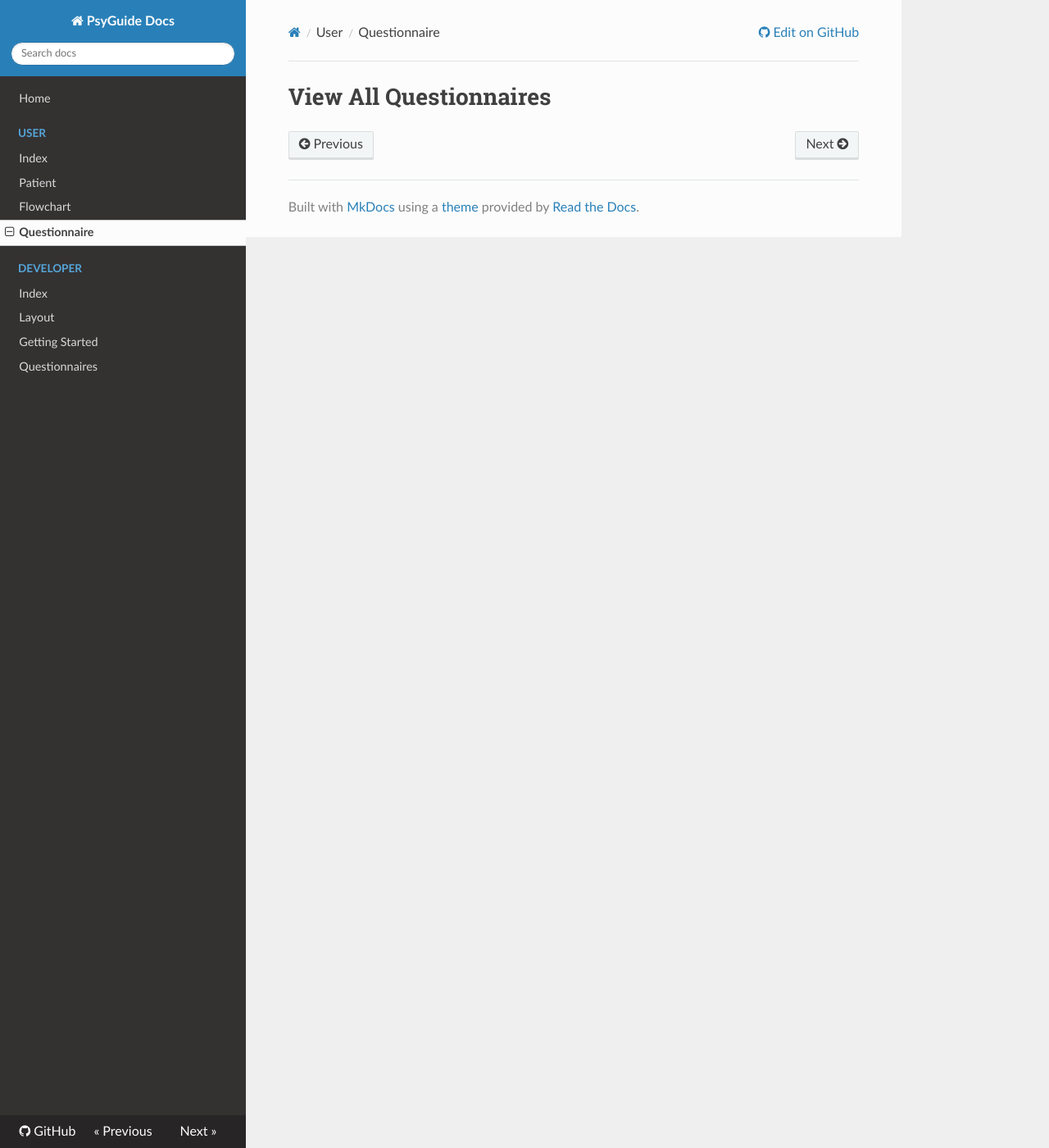
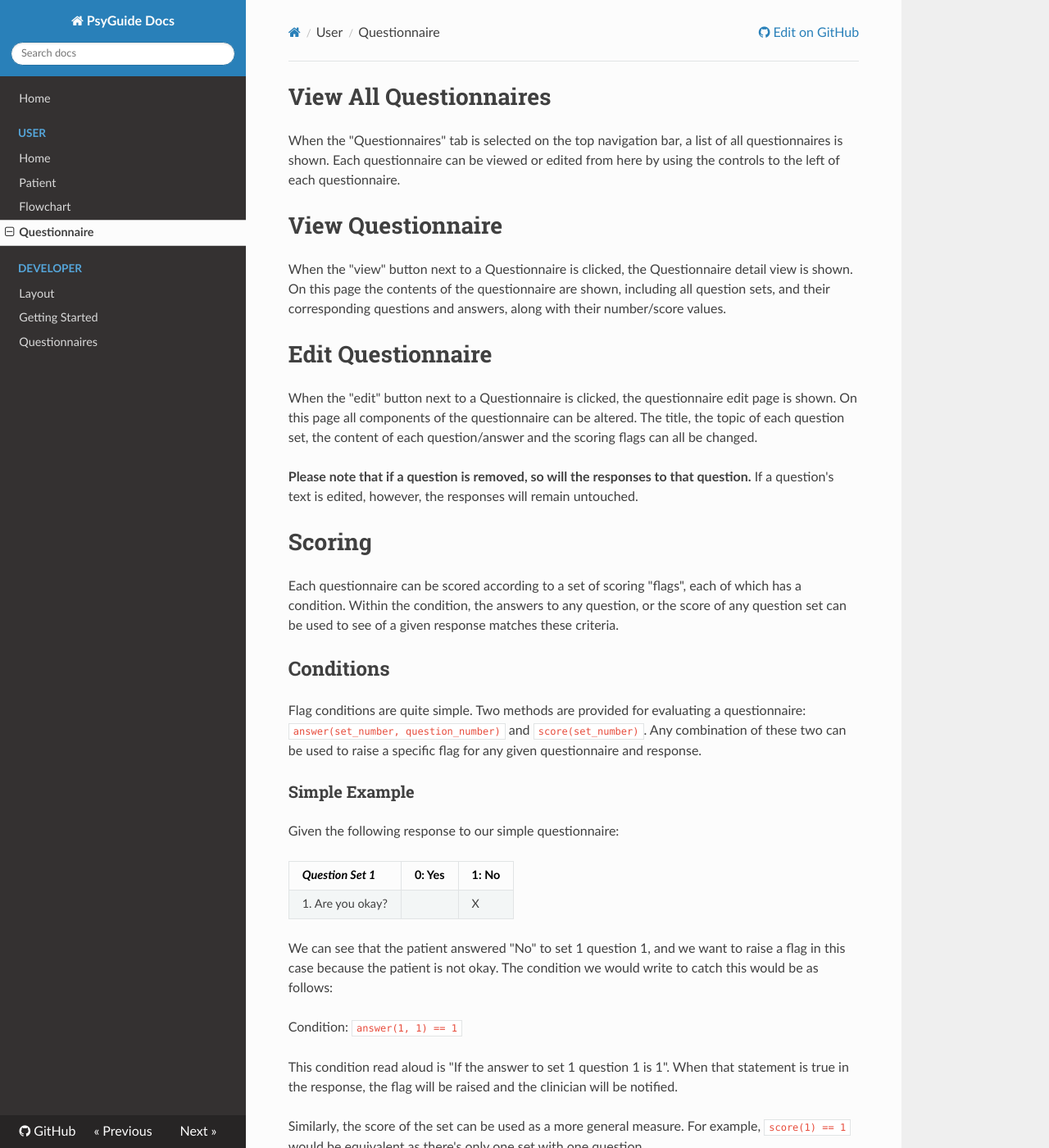
Before and after one commit to ToniaSchlick/PsyGuide, an MkDocs documentation site: the page built from docs/user/questionnaire.md, in a window 1280 px wide and 1400 px high. Shown: the whole window at 82% size. Built offline with MkDocs 1.6.1, drawn with Linux system fonts in a browser that asks for light colours; nearby versions of some CDN libraries; some of the changed text lies outside the part shown.

Commit message:
Update docs

````diff
--- a/docs/user/questionnaire.md
+++ b/docs/user/questionnaire.md
@@ -1 +1,57 @@
 # View All Questionnaires
+
+When the "Questionnaires" tab is selected on the top navigation bar, a list of all questionnaires is shown.  Each questionnaire can be viewed or edited from here by using the controls to the left of each questionnaire.
+
+# View Questionnaire
+
+When the "view" button next to a Questionnaire is clicked, the Questionnaire detail view is shown.  On this page the contents of the questionnaire are shown, including all question sets, and their corresponding questions and answers, along with their number/score values.
+
+# Edit Questionnaire
+
+When the "edit" button next to a Questionnaire is clicked, the questionnaire edit page is shown.  On this page all components of the questionnaire can be altered.  The title, the topic of each question set, the content of each question/answer and the scoring flags can all be changed.
+
+**Please note that if a question is removed, so will the responses to that question.**  If a question's text is edited, however, the responses will remain untouched.
+
+# Scoring
+
+Each questionnaire can be scored according to a set of scoring "flags", each of which has a condition.  Within the condition, the answers to any question, or the score of any question set can be used to see of a given response matches these criteria.
+
+## Conditions
+
+Flag conditions are quite simple.  Two methods are provided for evaluating a questionnaire: `answer(set_number, question_number)` and `score(set_number)`.  Any combination of these two can be used to raise a specific flag for any given questionnaire and response.
+
+### Simple Example
+
+Given the following response to our simple questionnaire:
+
+
+
+| *Question Set 1*                   | 0: Yes | 1: No |
+|------------------------------------|--------|-------|
+| 1. Are you okay?                   |        |   X   |
+
+We can see that the patient answered "No" to set 1 question 1, and we want to raise a flag in this case because the patient is not okay.  The condition we would write to catch this would be as follows:
+
+Condition: `answer(1, 1) == 1`
+
+This condition read aloud is "If the answer to set 1 question 1 is 1".  When that statement is true in the response, the flag will be raised and the clinician will be notified.
+
+Similarly, the score of the set can be used as a more general measure.  For example, `score(1) == 1` would be equivalent as there's only one set with one question.
+
+### Real World Example
+
+The MDQ scoring uses both the `answer` and `score` methods of evaluation.  In plain English the MDQ defines testing positive for bipolar disorder as follows:
+
+```text
+“YES” to 7 or more of the 13 Questions in Set 1
+AND “Yes” to Set 2 Question 1
+AND “Moderate Problem” or “Serious Problem” to Set 3 Question 1
+```
+
+The corresponding flag condition is as follows:
+
+```text
+score(1) >= 7
+and answer(2, 1) == 1
+and answer(3, 1) >= 2
+```
--- a/mkdocs.yml
+++ b/mkdocs.yml
@@ -5,12 +5,11 @@ theme: readthedocs
 nav:
 - Home: 'index.md'
 - User:
-    - Index: 'user/'
+    - Home: 'user/home.md'
     - Patient: 'user/patient.md'
     - Flowchart: 'user/flowchart.md'
     - Questionnaire: 'user/questionnaire.md'
 - Developer:
-    - Index: 'developer/'
     - Layout: 'developer/layout.md'
     - Getting Started: 'developer/getting_started.md'
     - Questionnaires: 'developer/questionnaire.md'
````
Also changed, not shown: docs/developer/index.md (deleted, +0 -1 lines), docs/index.md (+2 -2 lines), docs/user/home.md (added, +11 -0 lines), docs/user/index.md (deleted, +0 -5 lines).
